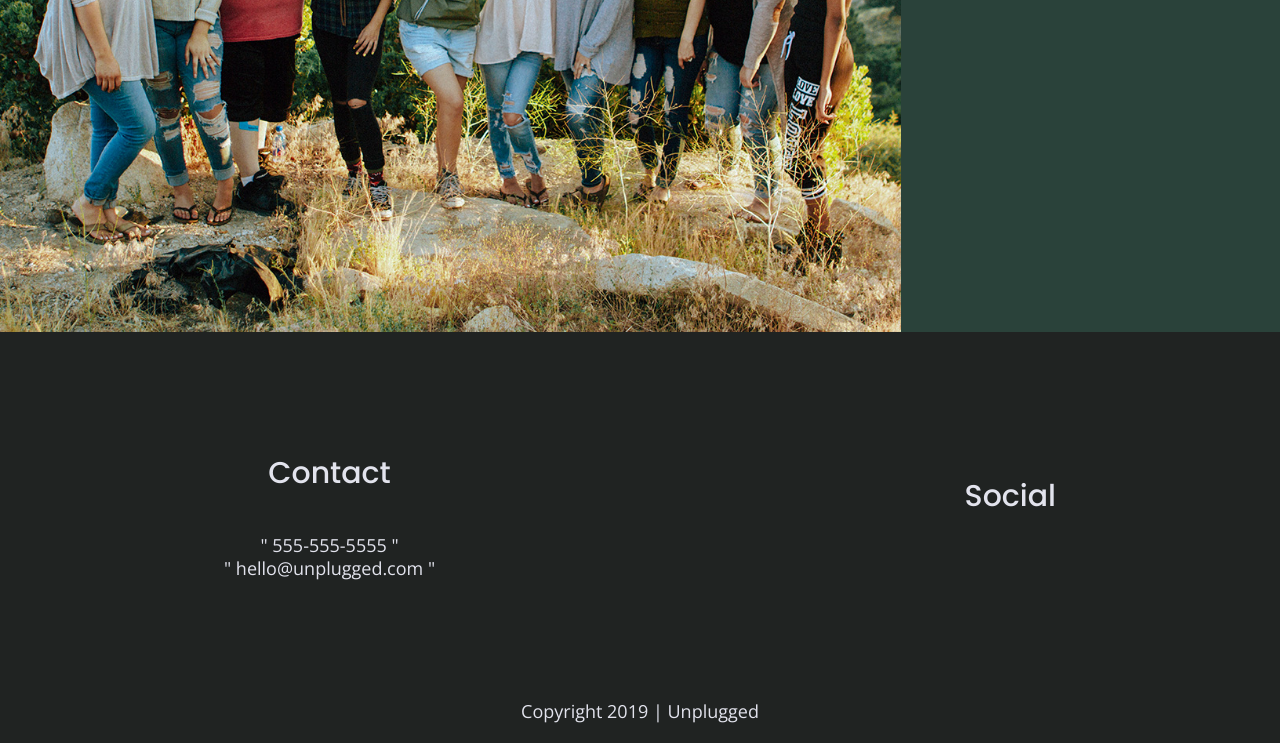
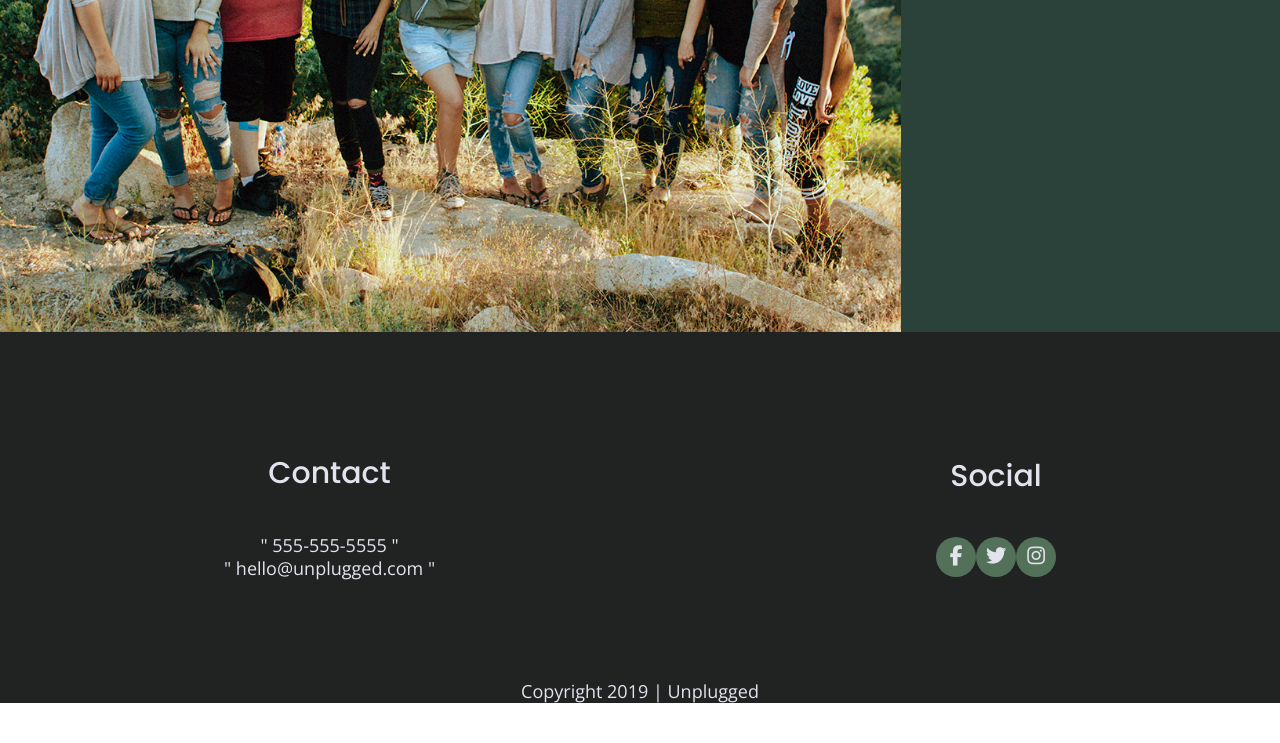
Before and after one commit to Classied/Unplugged-retreat, a website: page index.html in a window 1280 px wide. Shown: the part 2206-2949 px from the top of the page. After the commit the page ends 2909 px from the top, so only its background shows below. Drawn offline with nearby package versions, Linux system fonts and the light colour scheme.

Commit message:
Added social media icons to main.css and all index.html files

```diff
--- a/css/main.css
+++ b/css/main.css
@@ -239,7 +239,15 @@ footer .social-icons p {
    display: flex;
    justify-content: center;
    align-items: center;
+   background-color: #527158;
+   border-radius: 50%;
+   height: 40px;
+   width: 40px;
+}
 
+footer .social-icons p i{
+ font-size: 1.125em;
+}
 }
 
 footer .copyright{
--- a/index.html
+++ b/index.html
@@ -179,9 +179,9 @@
             <div class="social">
               <h4>Social</h4>
                 <div class="social-icons">
-                    <p><a href="https://www.facebook.com/yoursite" target="_blank"></a></p>
-                    <p><a href="https://www.twitter.com/yoursite" target="_blank"></a></p>
-                    <p><a href="https://www.instagram.com/yoursite" target="_blank"></a></p>
+                    <p><a href="https://www.facebook.com/yoursite" target="_blank"><i class="fab fa-facebook-f"></i></a></p>
+                    <p><a href="https://www.twitter.com/yoursite" target="_blank"><i class="fab fa-twitter"></i></a></p>
+                    <p><a href="https://www.instagram.com/yoursite" target="_blank"><i class="fab fa-instagram"></i></a></p>
                                 <!-- other social links here -->
                 </div>
             </div>
```
Also changed, not shown: About/index.html (+3 -3 lines), FAQ/index.html (+3 -3 lines).
